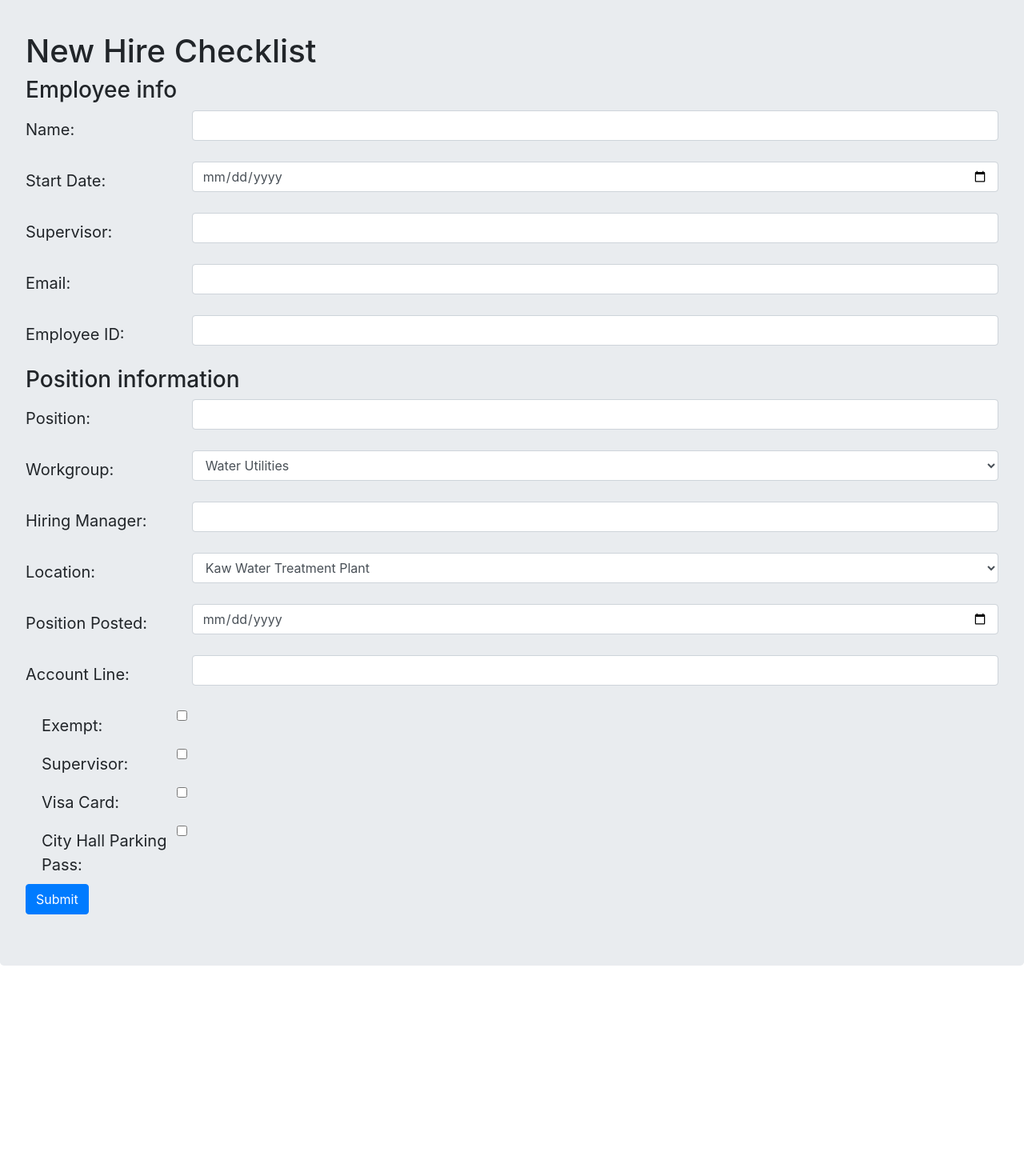
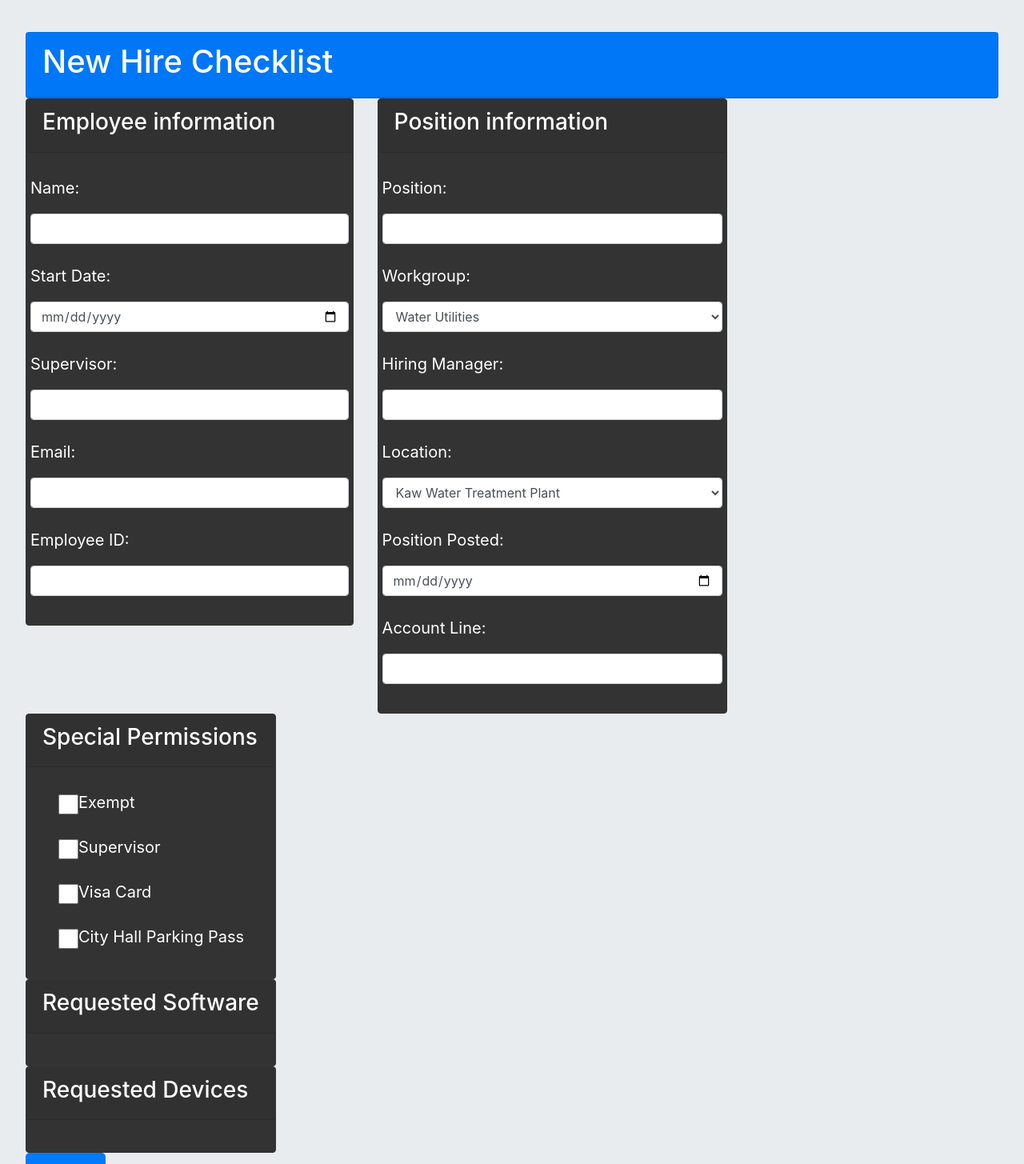
Before and after one commit to KentaroSmith/employee-checklist, a React (Create React App) app in the folder client/: page /employee in a window 1280 px wide. Shown: the part 80-1535 px from the top of the page at 80% size. Before the commit the page ends 1319 px from the top, so only its background shows below. Built offline with nearby package versions, Linux system fonts and the light colour scheme.

Commit message:
Added momentjs to help format date and time data, improved styles of form and detail views, added in clickable email links

```diff
--- a/client/src/components/viewAll.js
+++ b/client/src/components/viewAll.js
@@ -1,6 +1,7 @@
 import React from "react";
+import Moment from "react-moment";
 
-const ViewAll = ({name,position,email,id, workgroup, location, devices,_id}) => {
+const ViewAll = ({name,position,email,id, workgroup, location, startDate,_id}) => {
     return (
 
             <tbody>
@@ -8,10 +9,10 @@ const ViewAll = ({name,position,email,id, workgroup, location, devices,_id}) =>
                     <th scope="row"><a href={"/employeeID/"+_id}> {id} </a></th>
                     <td> {name} </td>
                     <td> {position} </td>
-                    <td> {email} </td>
+                    <td> <a href={"mailto:"+email}>{email}</a>  </td>
                     <td> {workgroup} </td>
                     <td> {location} </td>
-                    <td> {devices} </td>
+                    <td> <Moment format="MM/DD/YYYY">{startDate}</Moment> </td>
                 </tr>
             </tbody>
 
--- a/client/src/components/viewOne.js
+++ b/client/src/components/viewOne.js
@@ -1,4 +1,6 @@
 import React from "react";
+import {Col, Row, CardBody,Card,CardHeader} from "reactstrap";
+import Moment from "react-moment";
 
 const ViewAll = ({
     name,
@@ -30,22 +32,50 @@ const ViewAll = ({
     return (
 
             <div>
+                <Row>
+                <Col>
 
-                    <h1>{name}</h1>
+
+                        <Row>
+                            <Col>
+                            <Card inverse style={{ backgroundColor: '#333', borderColor: '#333' }}>
+                            <CardHeader><h1>{name}</h1></CardHeader>
+                            <CardBody>
                     <h3>Employee ID# {id} </h3>
                     <h3>Position Title: {position} </h3>
                     <h3>Account Line: {accountLine}</h3>
-                    <h5>Position was posted: {positionPosted} Start Date: {startDate}</h5>
+                    <h5>Position was posted: <Moment format="MM/DD/YYYY">{positionPosted}</Moment>  Start Date: <Moment format="MM/DD/YYYY">{startDate}</Moment></h5>
                     <h5>Direct Supervisor: {supervisorName} </h5>
                     <h5>Hiring Manager: {hiringManager} </h5>
-                    <h3>City Email: {email} </h3>
+                    <h3>City Email: <a href={"mailto:"+email}> {email} </a></h3>
                     <h3>WorkGroup: {workgroup} </h3>
-                    <h3>Primary Work Location {location} </h3>
+                    <h3>Primary Work Location: {location} </h3>
                     <h3>Assigned Devices: {devices} </h3>
                     <h5>Are they Exempt? {itemBoolean(exempt)}</h5>
                     <h5>Are they a supervisor? {itemBoolean(supervisorStatus)}</h5>
                     <h5>Do they have a Visa? {itemBoolean(visaCard)}</h5>
                     <h5>Do they have a Parking Pass? {itemBoolean(cityHallParkingPass)}</h5>
+                        </CardBody>
+                        </Card>
+                        </Col>
+
+                            <Col>
+                            <Card inverse style={{ backgroundColor: '#333', borderColor: '#333' }}>
+                            <CardHeader><h1>Pending Requests:</h1></CardHeader>
+                            <CardBody>
+
+                            </CardBody>
+                            </Card>
+                            </Col>
+                        </Row>
+
+
+                </Col>
+
+                </Row>
+
+
+
 
             </div>
 
--- a/client/src/pages/add.js
+++ b/client/src/pages/add.js
@@ -7,7 +7,11 @@ import {
     Form,
     FormGroup,
     Label,
-    Col
+    Row,
+    Col,
+    Card,
+    CardBody,
+    CardHeader
 } from "reactstrap";
 class AddEmployee extends Component {
     constructor(props){
@@ -53,16 +57,33 @@ class AddEmployee extends Component {
     }
 
     render() {
+const checkboxesStyle = {
+    display: 'inline',
+    position: 'relative',
+    float:"left",
+    height: '25px',
+    width: '25px',
+    backgroundColor: '#eee',
+    marginLeft:"0rem"
+}
+
         return (
             <div id="add">
                 <Jumbotron>
-            <h1>New Hire Checklist</h1>
+                    <Card inverse color="primary">
+                        <CardHeader><h1>New Hire Checklist</h1></CardHeader>
+                    </Card>
 
-                <h3>Employee info</h3>
+                <Row>
                 <Form>
-                    <FormGroup row>
-                    <Label for="name" sm={2} size="lg">Name:</Label>
+
                     <Col>
+                    <Card inverse style={{ backgroundColor: '#333', borderColor: '#333' }}>
+                        <CardHeader><h3>Employee information</h3></CardHeader>
+                        <CardBody>
+                        <FormGroup row>
+                    <Label for="name"  size="lg">Name:</Label>
+
                     <Input
                     id="name"
                     name="name"
@@ -70,11 +91,11 @@ class AddEmployee extends Component {
                     value={this.state.name}
                     onChange={this.handleInputChange}
                     ></Input>
-                    </Col>
+
                     </FormGroup>
                     <FormGroup row>
-                    <Label for="start" sm={2} size="lg">Start Date:</Label>
-                    <Col>
+                    <Label for="start" size="lg">Start Date:</Label>
+
                     <Input
                     id="start"
                     type="date"
@@ -82,11 +103,11 @@ class AddEmployee extends Component {
                     value={this.state.startDate}
                     onChange={this.handleInputChange}
                     ></Input>
-                    </Col>
+
                     </FormGroup>
                     <FormGroup row>
-                    <Label for="supervisor" sm={2} size="lg">Supervisor:</Label>
-                    <Col>
+                    <Label for="supervisor"  size="lg">Supervisor:</Label>
+
                     <Input
                     id="supervisor"
                     type="text"
@@ -94,11 +115,11 @@ class AddEmployee extends Component {
                     value={this.state.supervisorName}
                     onChange={this.handleInputChange}
                     ></Input>
-                    </Col>
+
                     </FormGroup>
                     <FormGroup row>
-                    <Label for="email" sm={2} size="lg">Email:</Label>
-                    <Col>
+                    <Label for="email" size="lg">Email:</Label>
+
                     <Input
                     id="email"
                     type="email"
@@ -106,11 +127,11 @@ class AddEmployee extends Component {
                     value={this.state.email}
                     onChange={this.handleInputChange}
                     ></Input>
-                    </Col>
+
                     </FormGroup>
                     <FormGroup row>
-                    <Label for="employeeID" sm={2} size="lg">Employee ID:</Label>
-                    <Col>
+                    <Label for="employeeID" size="lg">Employee ID:</Label>
+
                     <Input
                     id="employeeID"
                     type="number"
@@ -118,15 +139,25 @@ class AddEmployee extends Component {
                     value={this.state.employeeID}
                     onChange={this.handleInputChange}
                     ></Input>
+
+                    </FormGroup>
+
+                        </CardBody>
+                    </Card>
+
+
                     </Col>
-                    </FormGroup>
                 </Form>
 
-                <h3>Position information</h3>
+
                 <Form>
-                    <FormGroup row>
-                    <Label for="position" sm={2} size="lg">Position:</Label>
                     <Col>
+                    <Card inverse style={{ backgroundColor: '#333', borderColor: '#333' }}>
+                        <CardHeader><h3>Position information</h3></CardHeader>
+                        <CardBody>
+                        <FormGroup row>
+                    <Label for="position"  size="lg">Position:</Label>
+
                     <Input
                     id="position"
                     type="text"
@@ -134,11 +165,11 @@ class AddEmployee extends Component {
                     value={this.state.position}
                     onChange={this.handleInputChange}
                     ></Input>
-                    </Col>
+
                     </FormGroup>
                     <FormGroup row>
-                    <Label for="workgroup" sm={2} size="lg">Workgroup:</Label>
-                    <Col>
+                    <Label for="workgroup"  size="lg">Workgroup:</Label>
+
                     <Input
                     type="select"
                     id="workgroup"
@@ -165,11 +196,11 @@ class AddEmployee extends Component {
                         Internal Services
                         </option>
                     </Input>
-                    </Col>
+
                     </FormGroup>
                     <FormGroup row>
-                    <Label for="hiringManager" sm={2} size="lg">Hiring Manager:</Label>
-                    <Col>
+                    <Label for="hiringManager"  size="lg">Hiring Manager:</Label>
+
                     <Input
                     id="hiringManager"
                     type="text"
@@ -177,11 +208,11 @@ class AddEmployee extends Component {
                     value={this.state.hiringManager}
                     onChange={this.handleInputChange}
                     ></Input>
-                    </Col>
+
                     </FormGroup>
                     <FormGroup row>
-                    <Label for="location" sm={2} size="lg">Location:</Label>
-                    <Col>
+                    <Label for="location"  size="lg">Location:</Label>
+
                     <Input
                     id="location"
                     type="select"
@@ -208,11 +239,11 @@ class AddEmployee extends Component {
                         City Hall
                         </option>
                     </Input>
-                    </Col>
+
                     </FormGroup>
                     <FormGroup row>
-                    <Label for="positionPosted" sm={2} size="lg">Position Posted:</Label>
-                    <Col>
+                    <Label for="positionPosted"  size="lg">Position Posted:</Label>
+
                     <Input
                     id="positionPosted"
                     type="date"
@@ -220,11 +251,11 @@ class AddEmployee extends Component {
                     value={this.state.positionPosted}
                     onChange={this.handleInputChange}
                     ></Input>
-                    </Col>
+
                     </FormGroup>
                     <FormGroup row>
-                    <Label for="accountLine" sm={2} size="lg">Account Line:</Label>
-                    <Col>
+                    <Label for="accountLine" size="lg">Account Line:</Label>
+
                     <Input
                     id="accountLine"
                     type="text"
@@ -232,53 +263,96 @@ class AddEmployee extends Component {
                     value={this.state.accountLine}
                     onChange={this.handleInputChange}
                     ></Input>
-                    </Col>
+
                     </FormGroup>
+                        </CardBody>
+                    </Card>
 
 
-                    <FormGroup row check id="exempt" >
-                    <Label for="exempt" sm={2} size="lg">Exempt:</Label>
-                        <Input
+                    </Col>
+                    </Form>
+
+
+                    <Form>
+
+                    <Col>
+                    <Card inverse style={{ backgroundColor: '#333', borderColor: '#333' }}>
+                        <CardHeader><h3>Special Permissions</h3></CardHeader>
+                        <CardBody><FormGroup  check  >
+                    <Label for="exempt" size="lg">Exempt
+                    <Input
+                        id="exempt"
+                        style={checkboxesStyle}
                         type="checkbox"
                         name="exempt"
                         value={this.state.exempt}
                         onChange={this.handleInputChange}
-                        class="checkbox"/>{' '}
+                        className="checkbox"/>{' '}
+                    </Label>
+
                     </FormGroup>
 
-
-                    <FormGroup row check id="supervisorStatus" >
-                    <Label for="supervisorStatus" sm={2} size="lg">Supervisor:</Label>
-                        <Input
+                    <FormGroup  check id="supervisorStatus" >
+                    <Label for="supervisorStatus" size="lg">Supervisor
+                    <Input
+                        style={checkboxesStyle}
                         type="checkbox"
                         name="supervisorStatus"
                         value={this.state.supervisorStatus}
                         onChange={this.handleInputChange}
-                        class="radio"/>{' '}
+                        className="checkbox"/>{' '}
+                    </Label>
+
                     </FormGroup>
 
-                    <FormGroup row check id="visa" >
-                    <Label for="visa" sm={2} size="lg">Visa Card:</Label>
-                        <Input
+                    <FormGroup  check  >
+                    <Label for="visa" size="lg">Visa Card
+                    <Input
+                        style={checkboxesStyle}
+                        id="visa"
                         type="checkbox"
                         name="visaCard"
                         value={this.state.visaCard}
                         onChange={this.handleInputChange}
-                        class="radio"/>{' '}
+                        className="checkbox"/>{' '}
+                    </Label>
+
                     </FormGroup>
-                    <FormGroup row check id="cityHallParkingPass" >
-                    <Label for="cityHallParkingPass" sm={2} size="lg">City Hall Parking Pass:</Label>
-                        <Input
+
+                    <FormGroup  check id="cityHallParkingPass" >
+                    <Label for="cityHallParkingPass"  size="lg">City Hall Parking Pass
+                    <Input
+                        style={checkboxesStyle}
                         type="checkbox"
                         name="cityHallParkingPass"
                         value={this.state.cityHallParkingPass}
                         onChange={this.handleInputChange}
-                        class="radio"/>{' '}
-                    </FormGroup>
+                        className="checkbox"/>{' '}
 
+                    </Label>
+
+                    </FormGroup></CardBody>
+                    </Card>
+                    <Card inverse style={{ backgroundColor: '#333', borderColor: '#333' }}>
+                        <CardHeader><h3>Requested Software</h3></CardHeader>
+                        <CardBody>
+
+                        </CardBody>
+                    </Card>
+                    </Col>
+                    <Col>
+
+                    <Card inverse style={{ backgroundColor: '#333', borderColor: '#333' }}>
+                        <CardHeader><h3>Requested Devices</h3></CardHeader>
+                        <CardBody>
+
+                        </CardBody>
+                    </Card>
+                    </Col>
                     {/*end of form*/}
                 </Form>
-                <Button color="primary" id="submit" onClick={this.submitEmployee} >Submit</Button>
+                </Row>
+                <Button color="primary" size="lg" id="submit" onClick={this.submitEmployee} >Submit</Button>
         </Jumbotron>
 
             </div>
--- a/client/src/pages/home.js
+++ b/client/src/pages/home.js
@@ -36,7 +36,7 @@ class Homepage extends Component {
                             <th>Email</th>
                             <th>Workgroup</th>
                             <th>Location</th>
-                            <th>Devices</th>
+                            <th>Start Date</th>
                         </tr>
                     </thead>
                 {this.state.allEmployees.length === 0 ? "":
@@ -49,7 +49,7 @@ class Homepage extends Component {
                     id={employee.employeeID}
                     workgroup={employee.workgroup}
                     location={employee.location}
-                    devices={employee.devices}
+                    startDate={employee.startDate}
                     />
 
                 ))}
--- a/package.json
+++ b/package.json
@@ -7,10 +7,12 @@
     "concurrently": "^5.0.0",
     "express": "^4.17.1",
     "if-env": "^1.0.4",
+    "moment": "^2.24.0",
     "mongoose": "^5.7.12",
     "nodemon": "^2.0.1",
     "react": "^16.12.0",
     "react-dom": "^16.12.0",
+    "react-moment": "^0.9.7",
     "react-router-dom": "^5.1.2",
     "react-scripts": "3.2.0",
     "reactstrap": "^8.1.1"
```
Also changed, not shown: 1 other file (tests, documents, lock files or other folders).
